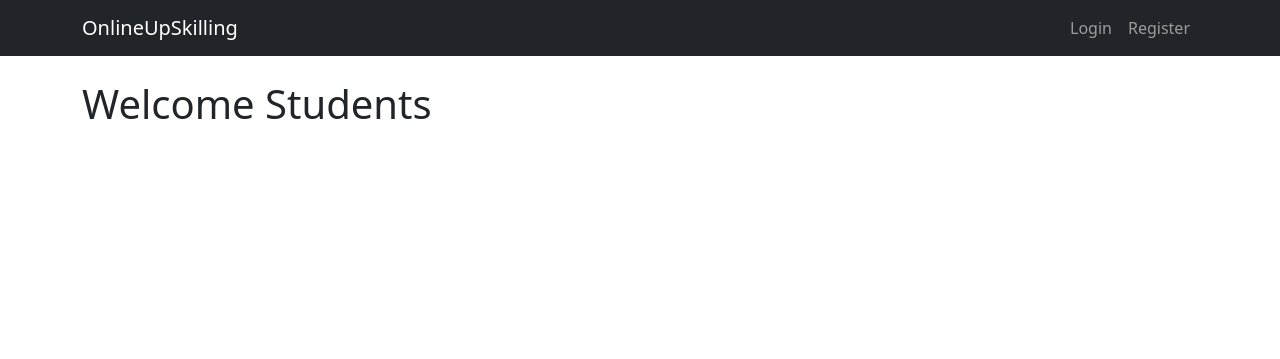
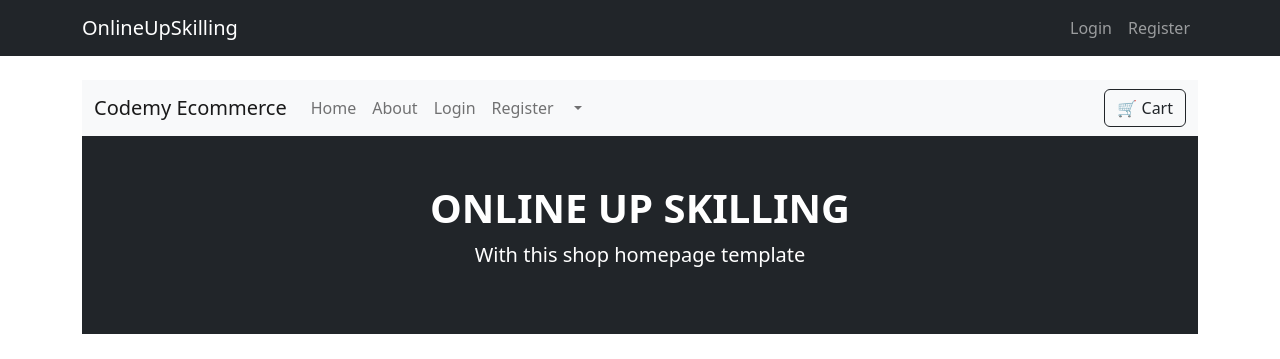
Before and after one commit to rakhikhinder/OnlineUpskilling, a Django app: page / in a window 1280 px wide. Shown: the top 359 px of the page. Before the commit the page ends 119 px from the top, so only its background shows below. Run offline with Django 5.2, Linux system fonts and the light colour scheme.

Commit message:
deshboard

```diff
--- a/crudapi/templates/dashboard.html
+++ b/crudapi/templates/dashboard.html
@@ -2,5 +2,90 @@
 {% extends 'base.html' %}
 
 {% block content %}
-<h1 class="">Welcome Students</h1>
+
+ <!DOCTYPE html>
+<html lang="en">
+<head>
+  <meta charset="UTF-8">
+  <title>Shop in Style</title>
+  <meta name="viewport" content="width=device-width, initial-scale=1">
+
+  <!-- Bootstrap 5 CDN -->
+  <link href="https://cdn.jsdelivr.net/npm/bootstrap@5.3.0/dist/css/bootstrap.min.css" rel="stylesheet">
+</head>
+<body>
+
+<!-- Navbar -->
+<nav class="navbar navbar-expand-lg navbar-light bg-light">
+  <div class="container">
+    <a class="navbar-brand" href="#">Codemy Ecommerce</a>
+    <button class="navbar-toggler" type="button" data-bs-toggle="collapse"
+      data-bs-target="#navbarNav" aria-controls="navbarNav" aria-expanded="false"
+      aria-label="Toggle navigation">
+      <span class="navbar-toggler-icon"></span>
+    </button>
+    <div class="collapse navbar-collapse" id="navbarNav">
+      <ul class="navbar-nav me-auto mb-2 mb-lg-0">
+        <li class="nav-item"><a class="nav-link" href="#">Home</a></li>
+        <li class="nav-item"><a class="nav-link" href="#">About</a></li>
+        <li class="nav-item"><a class="nav-link" href="#">Login</a></li>
+        <li class="nav-item"><a class="nav-link" href="#">Register</a></li>
+        <li class="nav-item dropdown">
+          <a class="nav-link dropdown-toggle" href="#" role="button" data-bs-toggle="dropdown">
+
+          </a>
+          <ul class="dropdown-menu">
+            <li><a class="dropdown-item" href="#">All Products</a></li>
+            <li><a class="dropdown-item" href="#">Popular</a></li>
+            <li><a class="dropdown-item" href="#">New Arrivals</a></li>
+          </ul>
+        </li>
+      </ul>
+      <a class="btn btn-outline-dark" href="#">
+        🛒 Cart
+      </a>
+    </div>
+  </div>
+</nav>
+
+<!-- Hero Section -->
+<header class="bg-dark text-white py-5">
+  <div class="container text-center">
+    <h1 class="fw-bold">ONLINE UP SKILLING </h1>
+    <p class="lead">With this shop homepage template</p>
+  </div>
+</header>
+
+<!-- Product Grid -->
+<section class="py-5">
+  <div class="container px-4 px-lg-5">
+    <div class="row gx-4 gy-4 row-cols-1 row-cols-md-2 row-cols-lg-4 justify-content-center">
+      {% for product in products %}
+      <div class="col mb-4">
+        <div class="card h-100 shadow-sm">
+          <img src="{{ product.image }}" class="card-img-top" alt="{{ product.name }}">
+          <div class="card-body text-center">
+            <h5 class="card-title">{{ product.name }}</h5>
+            <p class="card-text">${{ product.price }}</p>
+          </div>
+          <div class="card-footer text-center bg-transparent border-0">
+            <a href="#" class="btn btn-outline-dark">View options</a>
+          </div>
+        </div>
+      </div>
+      {% endfor %}
+    </div>
+  </div>
+</section>
+
+<!-- Bootstrap JS -->
+<script src="https://cdn.jsdelivr.net/npm/bootstrap@5.3.0/dist/js/bootstrap.bundle.min.js"></script>
+
+</body>
+</html>
+
+
+
+
+
 {% endblock %}
--- a/crudapi/views.py
+++ b/crudapi/views.py
@@ -3,9 +3,21 @@ from django.contrib.auth.decorators import login_required
 from django.contrib.auth import login
 from .models import Teacher, Student
 from .forms import UserRegisterForm, TeacherProfileForm, StudentProfileForm
+from django.shortcuts import render
+
 
 def dashboard(request):
-    return render(request, 'dashboard.html')
+     products = [
+        {"name": "Python Programming", "price": 19.99, "image": "https://i.ytimg.com/vi/-WyMacArwHA/hq720.jpg?sqp=-oaymwEXCK4FEIIDSFryq4qpAwkIARUAAIhCGAE=&rs=AOn4CLApd3J5A_5EfFd9CFQVcDk0EK9jCw"},
+        {"name": "Tkinter Programming", "price": 9.98, "image": "tkinter.jpg"},
+        {"name": "Ruby Programming", "price": 21.98, "image": "ruby.jpg"},
+        {"name": "Ruby on Rails", "price": 24.99, "image": "rails.jpg"},
+        {"name": "Flask Programming", "price": 15.49, "image": "flask.jpg"},
+        {"name": "Django Programming", "price": 18.75, "image": "django.jpg"},
+    ]
+
+     return render(request, 'dashboard.html', {'products': products})
+
 
 def register(request):
     if request.method == 'POST':
```
Also changed, not shown: crudapi/urls.py (+6 -1 lines).
